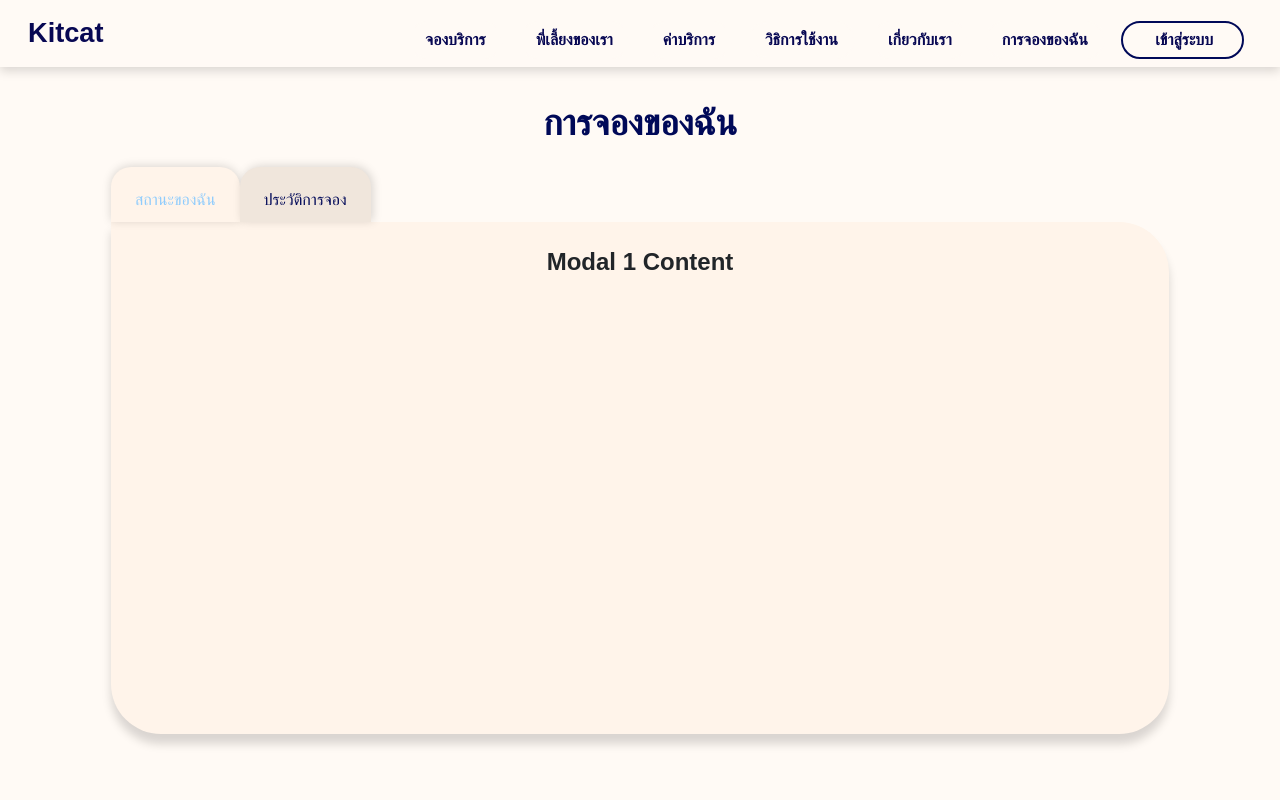
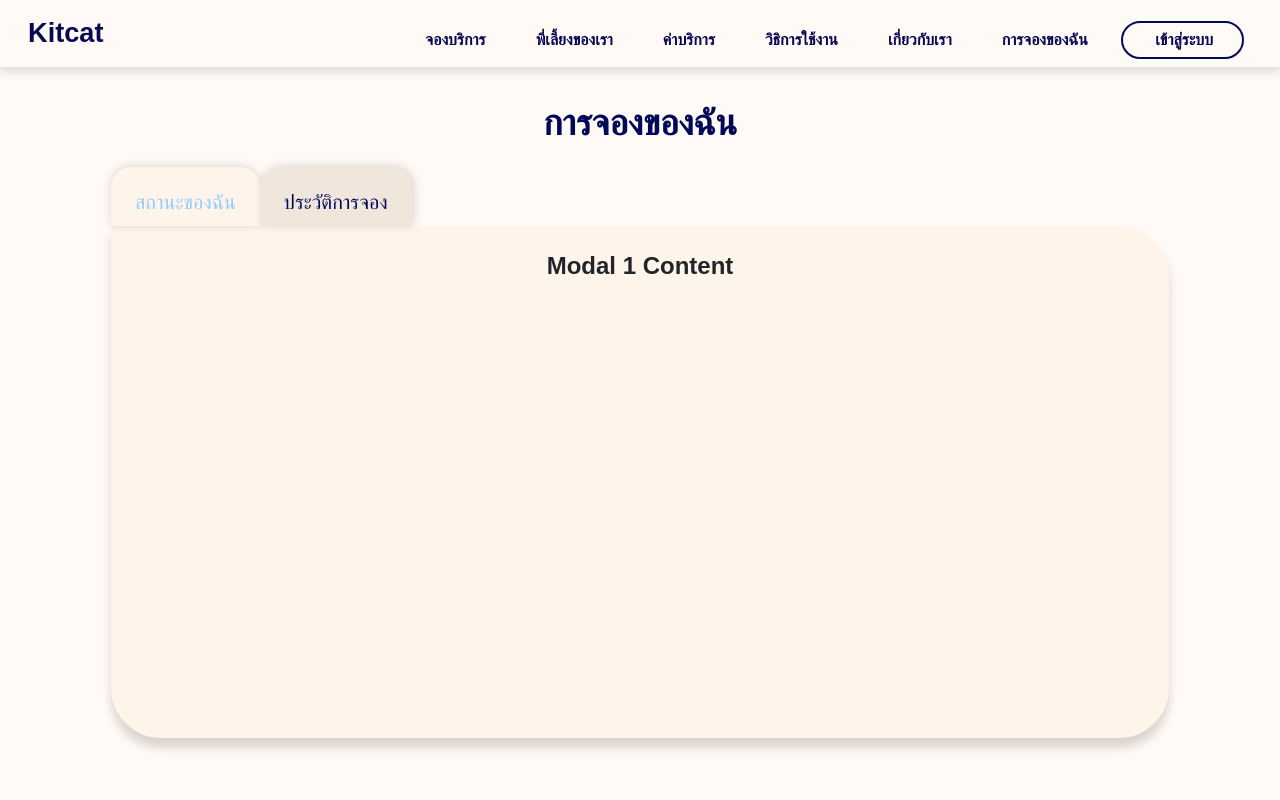
Before and after one commit to thanatat64/kmitl-kitcat, a Next.js app: page /mybooking in a window 1280 px wide. Shown: the top 800 px of the page. Built offline with nearby package versions, Linux system fonts and the light colour scheme; a web font is replaced by a local one.

Commit message:
UpdateMybooking

```diff
--- a/src/app/mybooking/page.tsx
+++ b/src/app/mybooking/page.tsx
@@ -38,13 +38,13 @@ const page: React.FC = () => {
                 </div>
                 <button
                     onClick={toggleContent1}
-                    className={`${text1Color} ${button1Color} hover:text-[var(--light-blue)] pt-[21px] pb-2.5 px-4 rounded-t-[20px] shadow-[0_-1px_10px_0_rgba(0,0,0,0.15)]`}
+                    className={`${text1Color} ${button1Color} hover:text-[var(--light-blue)] text-xl font-medium pt-[21px] pb-2.5 px-4 rounded-t-[20px] shadow-[0_-1px_10px_0_rgba(0,0,0,0.15)]`}
                 >
                     สถานะของฉัน
                 </button>
                 <button
                     onClick={toggleContent2}
-                    className={`${text2Color} ${button2Color} hover:text-[var(--yellow)] pt-[21px] pb-2.5 px-4 rounded-t-[20px] shadow-[2px_-1px_10px_0_rgba(0,0,0,0.15)]`} //hover:bg-blue-600 hover:text-red-400
+                    className={`${text2Color} ${button2Color} hover:text-[var(--yellow)] text-xl font-medium pt-[21px] pb-2.5 px-4 rounded-t-[20px] shadow-[2px_-1px_10px_0_rgba(0,0,0,0.15)]`} //hover:bg-blue-600 hover:text-red-400
                 >
                     ประวัติการจอง
                 </button>
```
